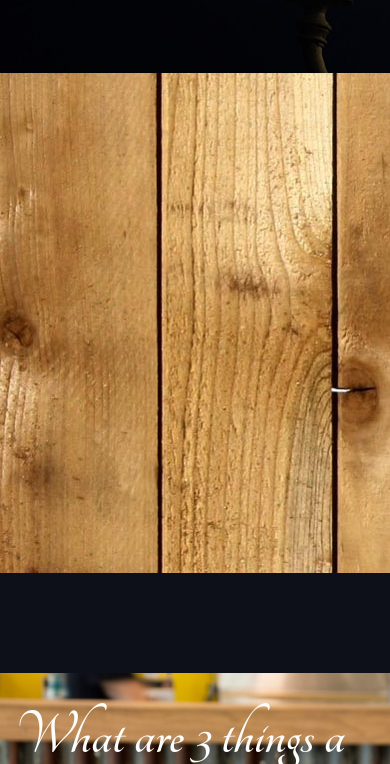
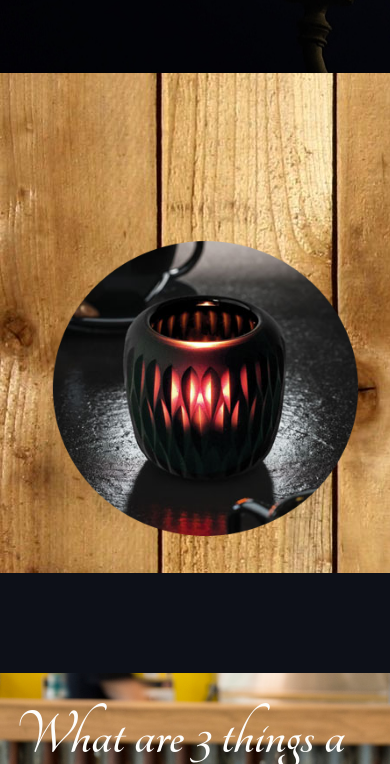
Before and after one commit to fortinw4/candlefuel, a website: page index.html in a window 390 px wide. Shown: the part 562-1326 px from the top of the page. Drawn offline with nearby package versions, Linux system fonts and the light colour scheme.

Commit message:
add mobile image

```diff
--- a/index.html
+++ b/index.html
@@ -34,6 +34,8 @@
 
 
 			<div class="gallery-primary">
+
+				<img class="primary-img-m" src="images/votive1.png">
 
 				<div class="slider">
 					<div><a href="javascript:void(0);"><img src="images/cocktail1.png" alt="Cocktail"></a></div>
--- a/styles.css
+++ b/styles.css
@@ -84,6 +84,12 @@ h1, {
 	margin-left: 30px;
 }
 
+.gallery-primary .primary-img-m {
+	width: 90%;
+	height: 90%;
+	margin: 0 0 20px 0;
+}
+
 .bottom-section {
 	background-image: url("images/restaurant1b.jpg");
 	background-size: cover;
@@ -164,6 +170,10 @@ h1, {
 		margin-left: 30px;
 	}
 
+	.gallery-primary .primary-img-m {
+		display: none;
+	}
+
     .bottom-section {
     	min-height: 100vh;
     }
```
